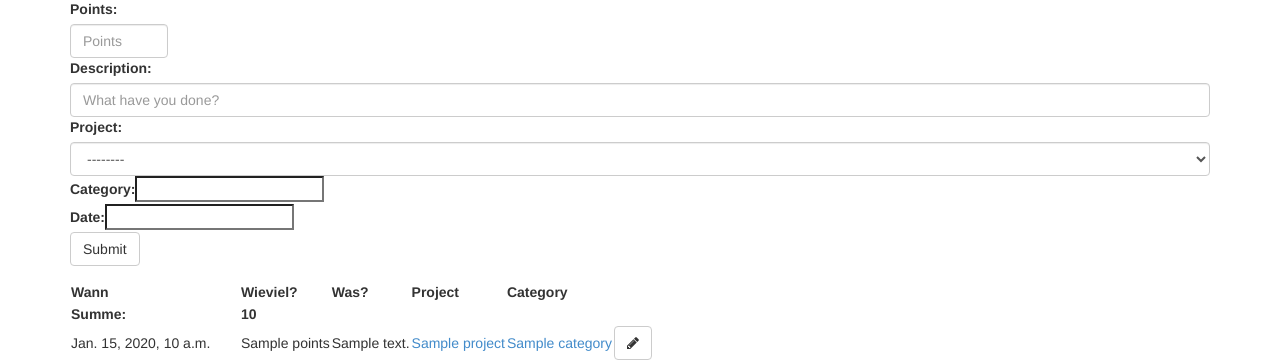
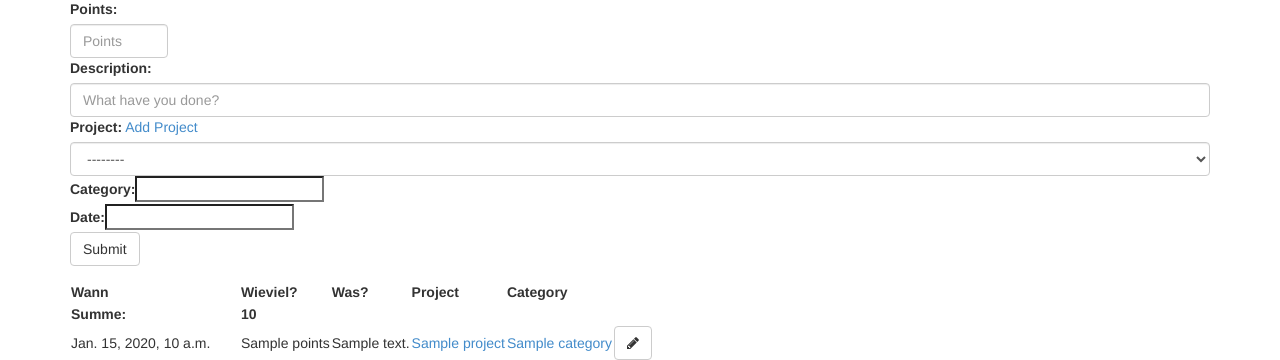
Before and after one commit to bit-bots/karma, a Django app: template karma/karma/templates/karma/personal.html in a window 1280 px wide. Shown: the part 151-511 px from the top of the page. Run offline with Django 3.2, Linux system fonts and the light colour scheme; the template is opened without the code that fills it: most values are stand-ins (such as "Sample title", 1, 10 or a date in 2020); form fields are guessed from the names that the template uses; some libraries are stand-ins or nearby versions.

Commit message:
added option to create a project without being part of one already

```diff
--- a/karma/karma/templates/karma/personal.html
+++ b/karma/karma/templates/karma/personal.html
@@ -32,7 +32,7 @@
                    required="required" width="50em"/>
             {% if form.description.errors %}
                 <ul class="alert alert-danger">{{ form.description.errors }}</ul>{% endif %}
-            <label>Project:</label>
+            <label>Project:</label>  <a href="{% url 'karma_add_project' %}">Add Project</a>
             <select class="form-control" name="{{ form.project.name }}" id="{{ form.project.id }}">
                 <option value="">--------</option>
                 {% for project in projects %}
```
